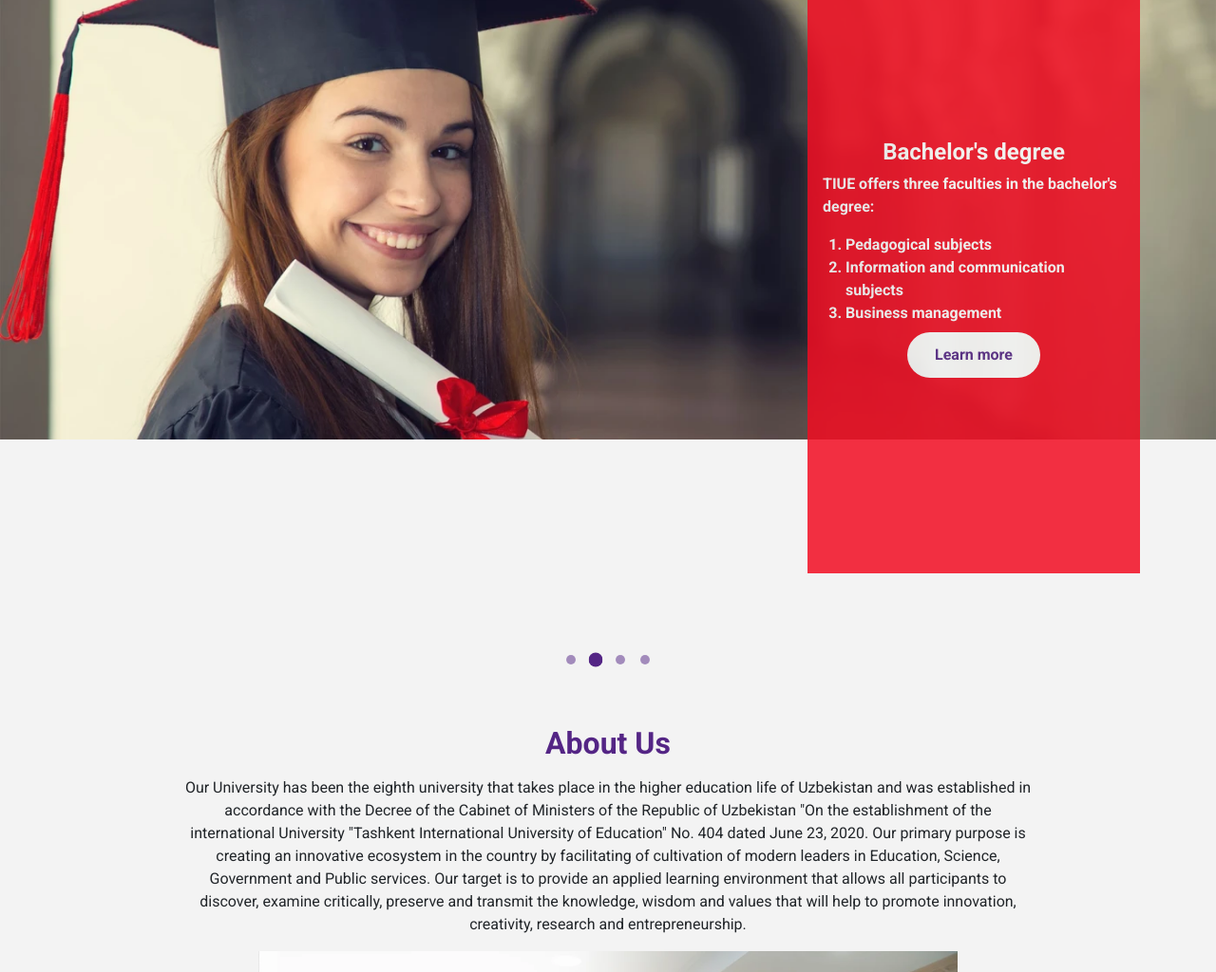
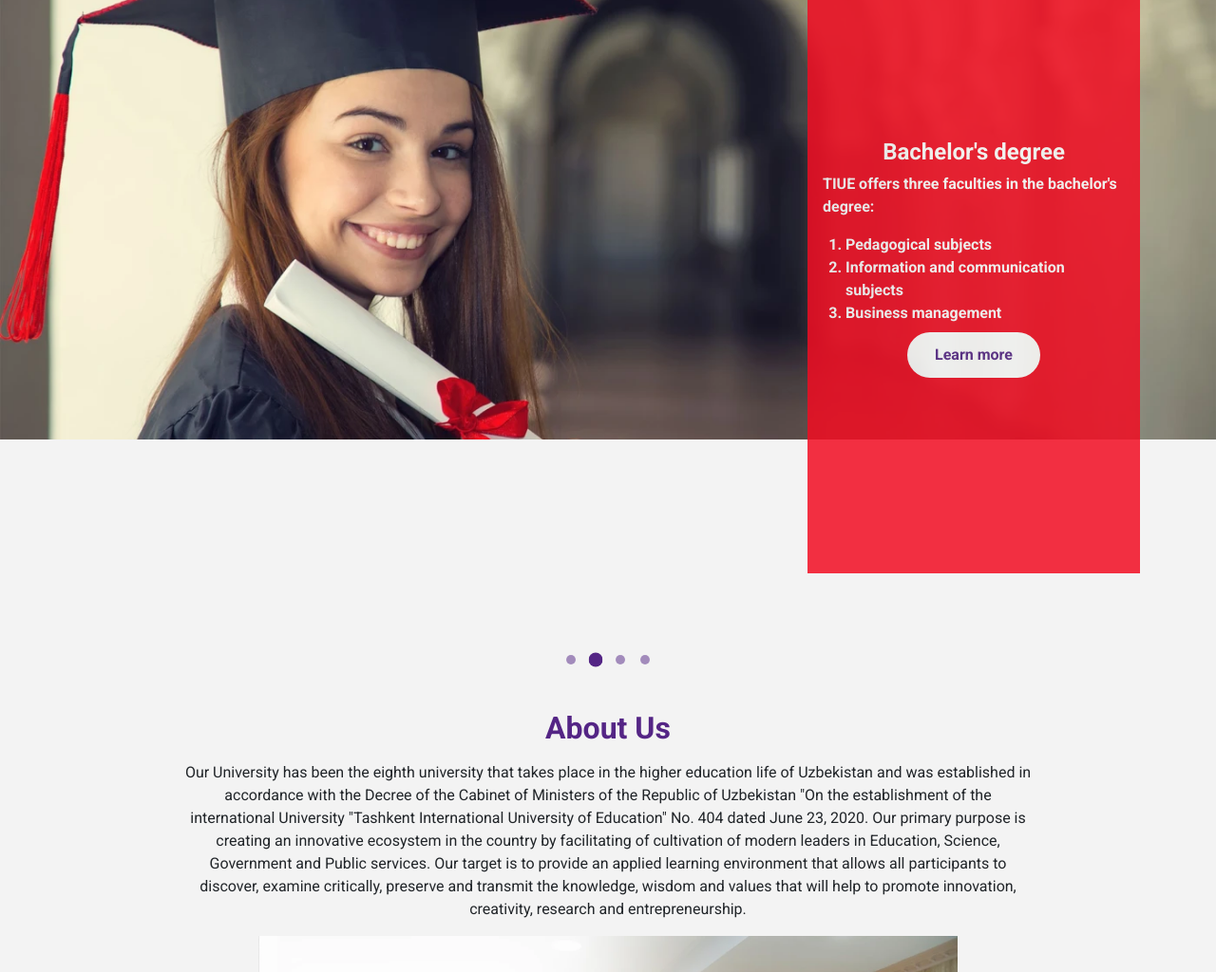
Before and after one commit to mirodilkamilov/TIUE, a plain HTML site: page root/index.html in a window 1280 px wide. Shown: the part 76-1100 px from the top of the page at 95% size. Drawn offline with nearby package versions, Linux system fonts and the light colour scheme.

Commit message:
margin-top remove from about section

```diff
--- a/root/scss/main.scss
+++ b/root/scss/main.scss
@@ -428,10 +428,13 @@ html{
 
 //* About section
 .about {
-	margin: 1.5rem 1rem;
+	margin: 0 1rem 1.5rem 1rem;
 	padding: 0;
 	text-align: center;
 	@include setFlex(column);
+	h1{
+		margin-top: 0;
+	}
 }
 .rector-container {
 	position: relative;
```
Also changed, not shown: root/css/main.css.
